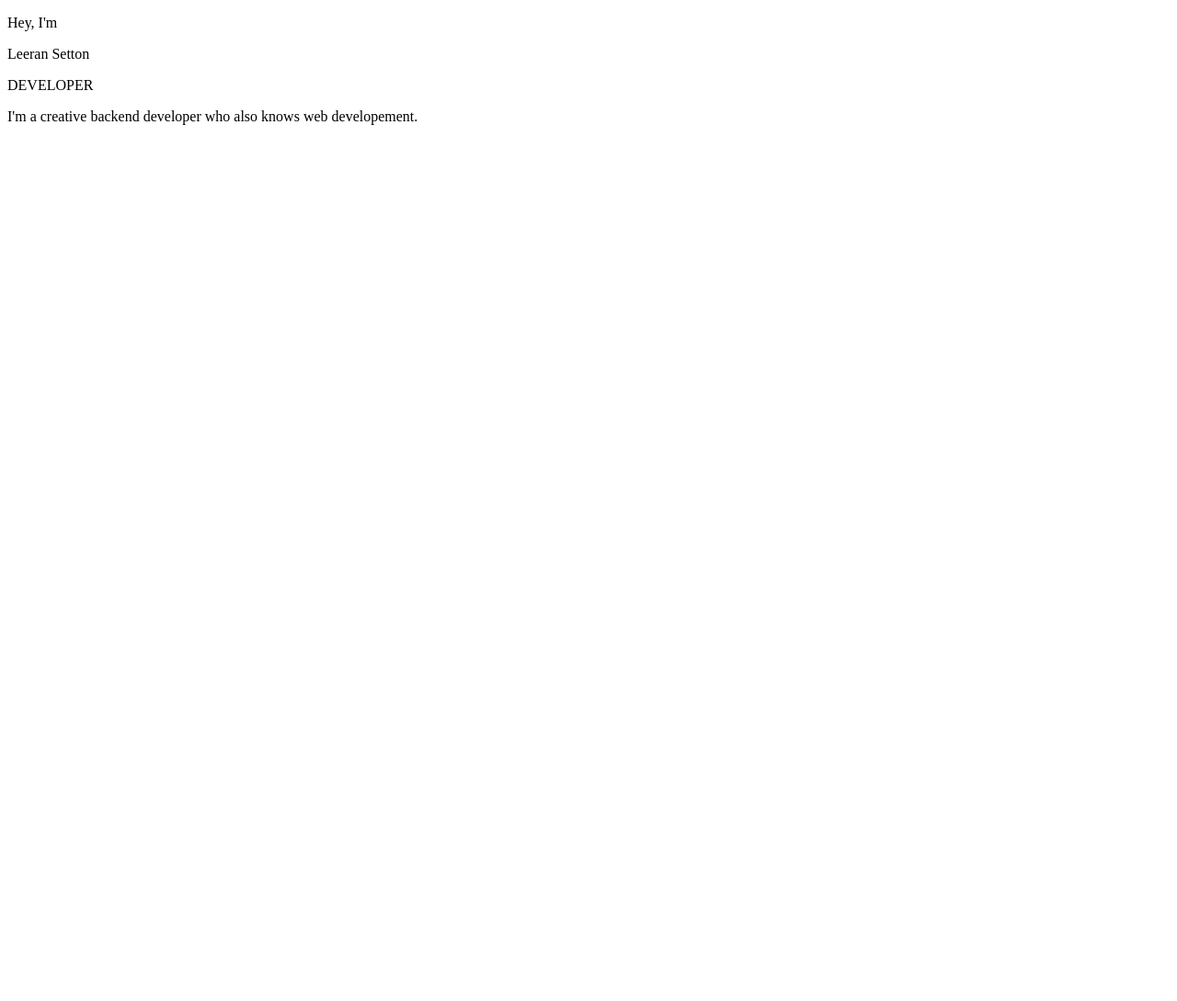
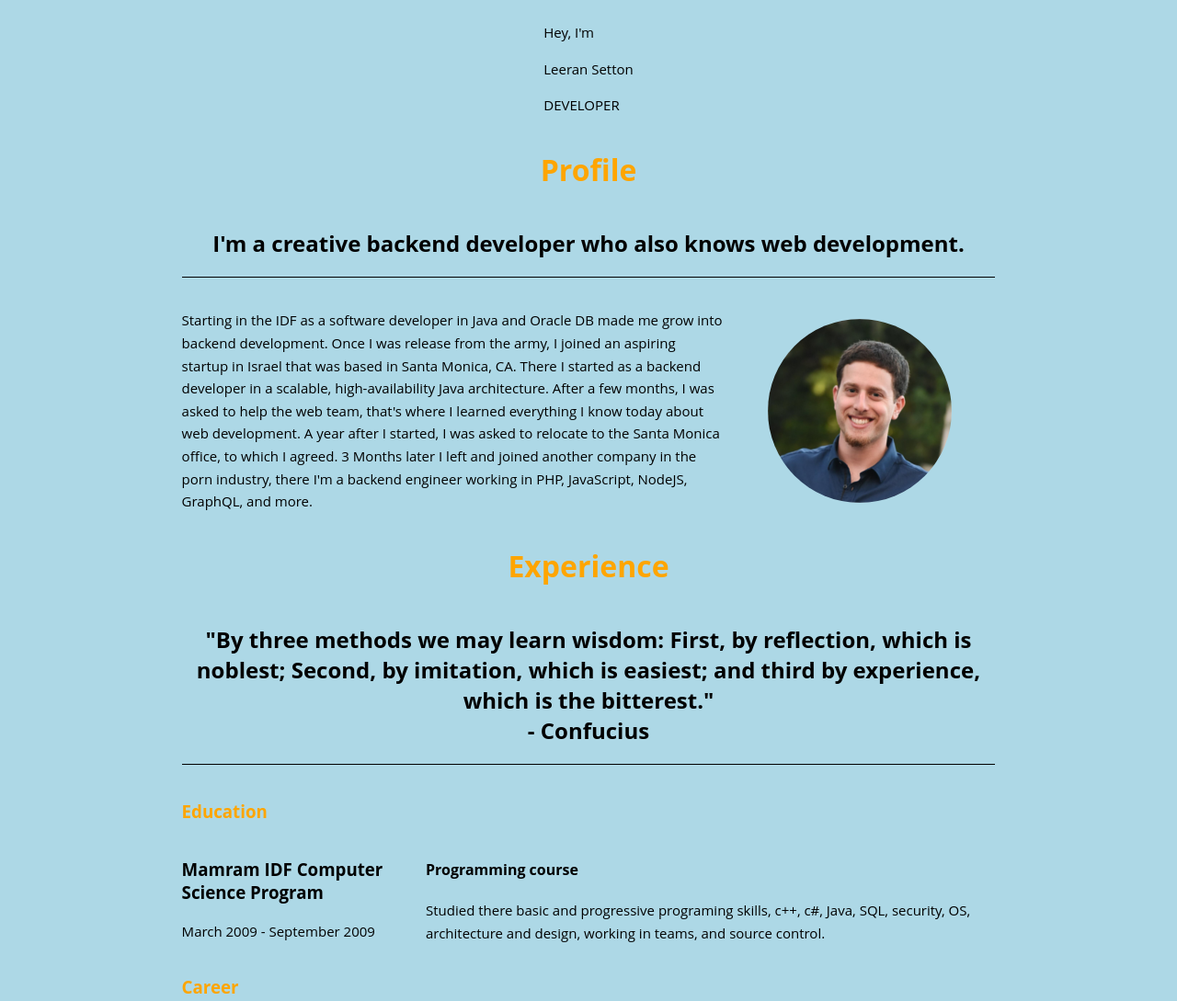
Before and after one commit to leeransetton/personal-site, a plain HTML site: page bin/index.html in a window 1280 px wide. Shown: the top 1089 px of the page at 92% size. Before the commit the page ends 800 px from the top, so only its background shows below. Drawn offline with Linux system fonts and the light colour scheme.

Commit message:
added style, moved to scss, prettified bio and exp. Still not finished, but getting there

```diff
--- a/bin/index.html
+++ b/bin/index.html
@@ -1 +1,71 @@
-<!DOCTYPE html><html><head><title>Leeran Setton - Developer</title></head><body><div class="header"><div class="header-image"><!-- img(src="./media/logo.jpg")--></div><div class="header-text"><p class="normal-text">Hey, I'm</p><p class="name">Leeran Setton</p><p class="normal-text">DEVELOPER</p></div></div><div class="bio"><p class="bio-subheading">I'm a creative backend developer who also knows web developement.</p><div class="bio-headshot"><!-- img(src="./media/headshot.jpg")--></div><p class="bio-text"></p></div></body></html>
+<!DOCTYPE html><html><head><title>Leeran Setton - Developer</title><style>p {
+  font-size: 15px;
+  line-height: 1.64; }
+
+body {
+  background-color: lightblue; }
+
+.flex-container {
+  display: -webkit-flex;
+  display: flex;
+  -webkit-flex-direction: column;
+  flex-direction: column; }
+  .flex-container__centered {
+    -webkit-align-items: center;
+    align-items: center;
+    -webkit-justify-content: center;
+    justify-content: center; }
+  .flex-container__row {
+    -webkit-flex-direction: row;
+    flex-direction: row; }
+
+.content {
+  width: 70%;
+  font-family: "Open Sans", sans-serif; }
+
+.divider {
+  border-bottom: 1px solid black;
+  padding-bottom: 20px; }
+
+.heading {
+  text-align: center;
+  color: orange; }
+
+.subheading {
+  text-align: center; }
+
+.bio--about-me {
+  flex: 2;
+  order: 1; }
+
+.bio-headshot {
+  flex: 1;
+  order: 2; }
+  .bio-headshot--img {
+    display: block;
+    height: 200px;
+    width: 200px;
+    border-radius: 200px; }
+
+.experience-list-title {
+  color: orange; }
+
+.experience-list-item--where-and-when {
+  flex-basis: 30%;
+  order: 1; }
+.experience-list-item--what {
+  flex-basis: 67%;
+  order: 2; }
+
+/*# sourceMappingURL=style.css.map */
+</style></head><body class="flex-container flex-container__centered"><div class="header-image"><!-- img(src="../media/logo.jpg")--></div><div class="content flex-container flex-container__centered"><div class="header"><div class="header-text"><p>Hey, I'm</p><p class="name">Leeran Setton</p><p>DEVELOPER</p></div></div><div class="bio flex-container"><h1 class="heading">Profile</h1><h2 class="subheading divider">I'm a creative backend developer who also knows web development.</h2><div class="bio--content flex-container flex-container__row"><div class="bio-headshot flex-container flex-container__centered"><img class="bio-headshot--img" src="../media/headshot.png"></div><p class="bio--about-me">Starting in the IDF as a software developer in Java and Oracle DB made me grow into backend development. Once I was release from the army, I joined
+an aspiring startup in Israel that was based in Santa Monica, CA. There I started as a backend developer in a scalable, high-availability Java architecture.
+After a few months, I was asked to help the web team, that's where I learned everything I know today about web development. A year after I started, I was asked to
+relocate to the Santa Monica office, to which I agreed. 3 Months later I left and joined another company in the porn industry, there I'm a backend engineer working
+in PHP, JavaScript, NodeJS, GraphQL, and more.</p></div></div><div class="experience flex-container"><h1 class="heading">Experience</h1><h2 class="subheading divider"> "By three methods we may learn wisdom: First, by reflection, which is noblest; Second, by imitation, which is easiest;
+and third by experience, which is the bitterest." </br>
+- Confucius</h2><div class="experience-list flex-container" id="education"><h3 class="experience-list-title">Education</h3><div class="experience-list-item flex-container flex-container__row"><div class="experience-list-item--where-and-when"><h3 class="place">Mamram IDF Computer Science Program</h3><p class="time">March 2009 - September 2009</p></div><div class="experience-list-item--what"><h4 class="item-title">Programming course</h4><p class="exp-desc">Studied there basic and progressive programing skills, c++, c#, Java, SQL, security, OS, architecture and design, working in teams, and source control.</p></div></div></div></div><div class="experience flex-container"><div class="experience-list flex-container" id="jobs"><h3 class="experience-list-title">Career</h3><div class="experience-list-item flex-container flex-container__row"><div class="experience-list-item--where-and-when"><h3 class="place">IDF</h3><p class="time">November 2009 - October 2012</p></div><div class="experience-list-item--what"><h4 class="item-title">Software Developer</h4><p class="exp-desc"> </p>Designed, Developed and maintained a legacy information system using Java, Oracle SQL, XML, Hibernate and SQL Tuning. I used Oracle Reports and Swing for GUI.
+As a software developer I worked with a wide variety of people. Starting with My manager and the big development team (5 developers),
+through our customers, users and architects.</div></div><div class="experience-list-item flex-container flex-container__row"><div class="experience-list-item--where-and-when"><h3 class="place">IDF</h3><p class="time">April 2013 - July 2013</p></div><div class="experience-list-item--what"><h4 class="item-title">Software Integrator</h4><p class="exp-desc"> </p>While managing a software development team, I Designed and developed a module in a legacy information system, giving the system new dynamic abilities and by
+that saving a lot of time in future developing. As part of being an integrator, I was in charge of the whole testing phase of a version, and worked along with
+colleague software development team leaders and a QA team leader. We kept track of our progress using CRM and CCB committees I managed.</div></div></div></div></div></body></html>
--- /dev/null
+++ b/style/style.scss
@@ -0,0 +1,89 @@
+// Vars
+$font-stack: "Open Sans", sans-serif;
+$main-color: lightblue;
+$main-color-dark: black;
+$heading-color: orange;
+
+p {
+	font-size: 15px;
+	line-height: 1.64;
+}
+
+body {
+    background-color: $main-color;
+}
+
+.flex-container {
+   display: -webkit-flex;
+   display: flex;
+   -webkit-flex-direction: column;
+   flex-direction: column;
+
+   &__centered {
+	   -webkit-align-items: center;
+	   align-items: center;
+	   -webkit-justify-content: center;
+	   justify-content: center;
+	}
+
+	&__row {
+		-webkit-flex-direction: row;
+	   flex-direction: row;
+	}
+}
+
+.content {
+	width: 70%;
+	font-family: $font-stack;
+}
+
+.divider {
+	border-bottom: 1px solid $main-color-dark;
+	padding-bottom: 20px;
+}
+
+.heading {
+	text-align: center;
+	color: $heading-color;
+}
+
+.subheading {
+	text-align: center;
+}
+
+.bio {
+
+	&--about-me {
+		flex: 2;
+		order: 1;
+	}
+}
+
+.bio-headshot {
+	flex: 1;
+	order: 2;
+
+	&--img {
+		display: block;
+		height: 200px;
+		width: 200px;
+		border-radius: 200px;
+	}
+}
+
+.experience-list-title {
+	color: $heading-color;
+}
+
+.experience-list-item {
+
+	&--where-and-when {
+		flex-basis: 30%;
+		order: 1;
+	}
+
+	&--what {
+		flex-basis: 67%;
+		order: 2;
+	}
+}
```
Also changed, not shown: media/headshot.png (added), 2 other files.
